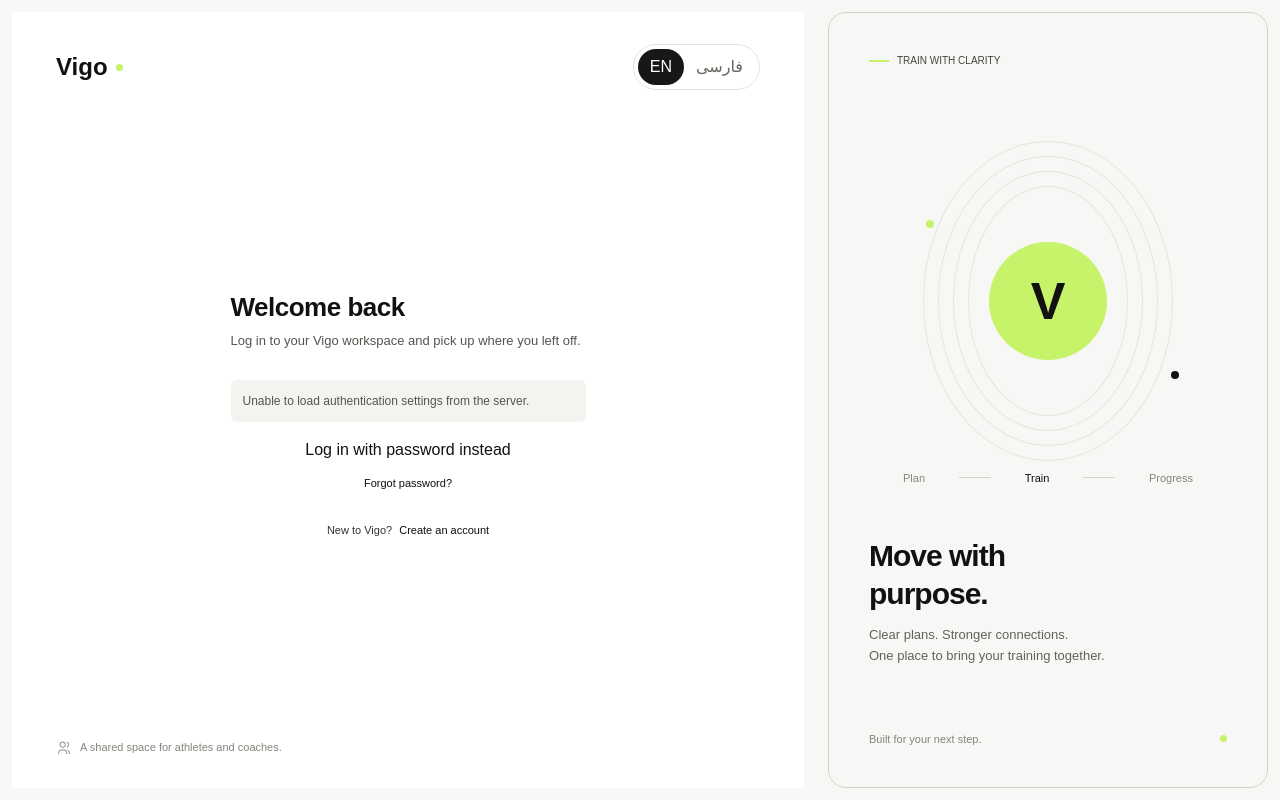
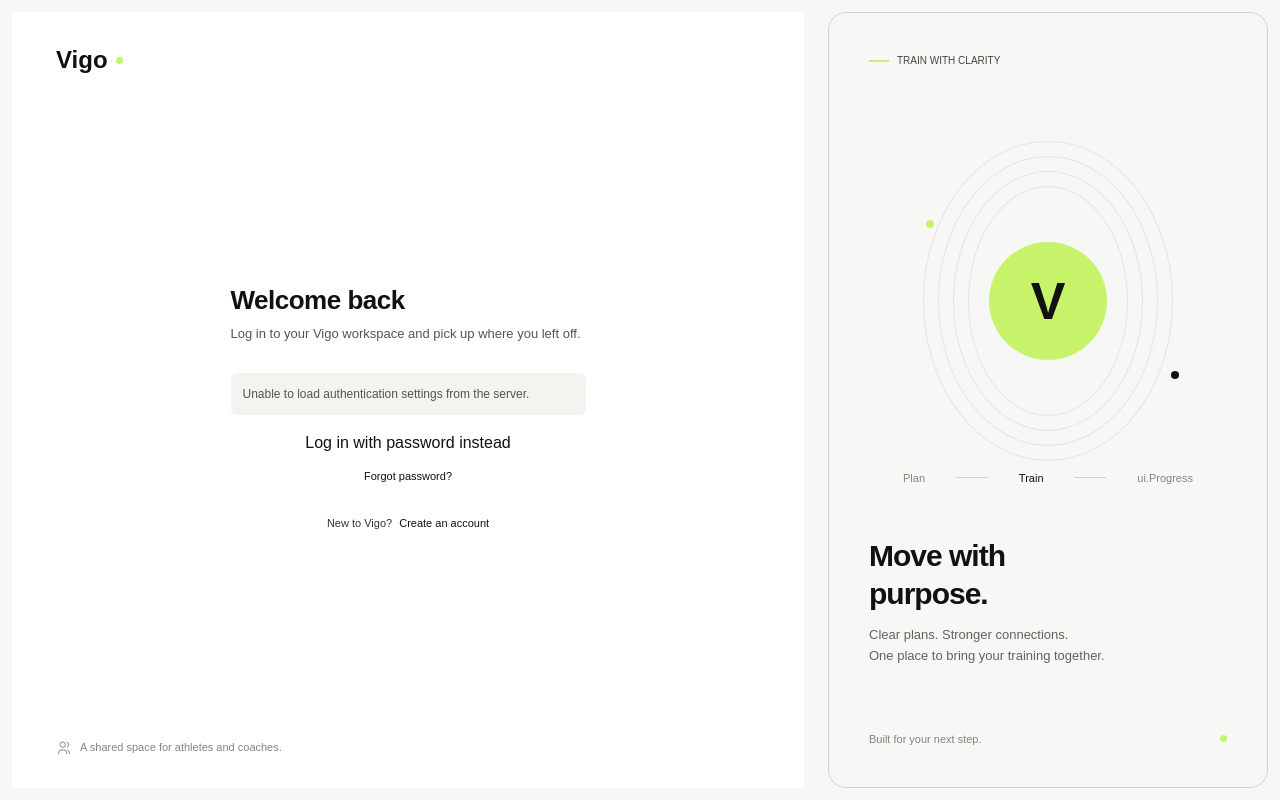
Before and after one commit to vigo-platform/front-end, a React (Vite) app: page /login in a window 1280 px wide. Built offline with nearby package versions, Linux system fonts and the light colour scheme; no server answers.

Commit message:
fix(i18n): limit language switcher and translate remaining UI

```diff
--- a/src/features/auth/components/AuthLayout.tsx
+++ b/src/features/auth/components/AuthLayout.tsx
@@ -1,6 +1,5 @@
 
 import type { ReactNode } from 'react'
-import LanguageSwitcher from '../../../shared/components/LanguageSwitcher'
 import { useTranslation } from 'react-i18next'
 
 interface AuthLayoutProps {
@@ -22,7 +21,6 @@ function AuthLayout({ children }: AuthLayoutProps) {
             Vigo
             <span className="size-[7px] rounded-full bg-accent" />
           </a>
-          <LanguageSwitcher />
         </header>
 
         {/* Form Content */}
@@ -79,7 +77,7 @@ function AuthLayout({ children }: AuthLayoutProps) {
             <i className="h-px w-8 bg-border" />
             <strong className="font-medium text-ink">{t("ui.Train")}</strong>
             <i className="h-px w-8 bg-border" />
-            <span>Progress</span>
+            <span>{t('ui.Progress')}</span>
           </div>
         </div>
 
```
